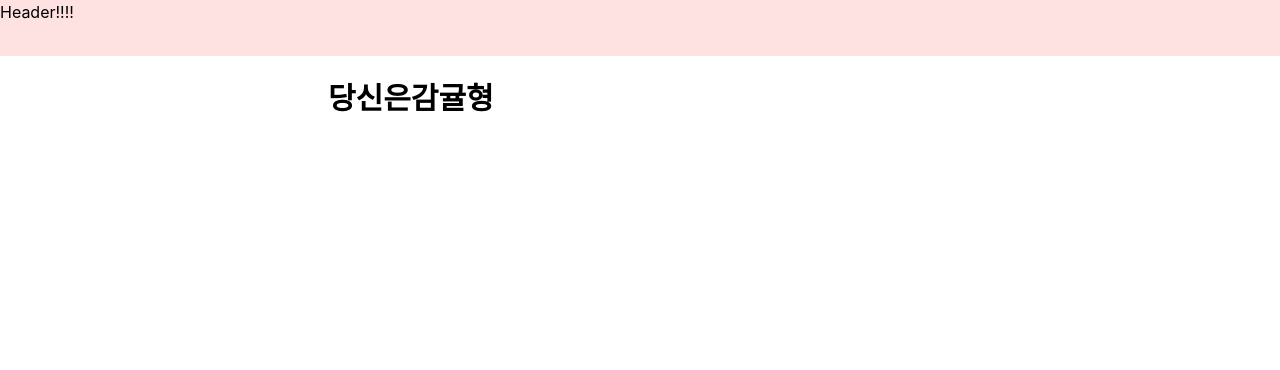
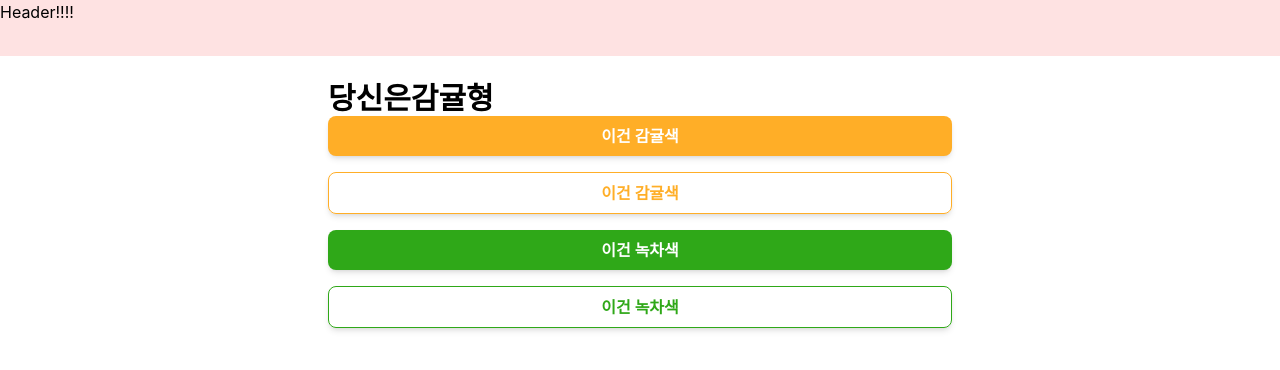
Before and after one commit to UniD-Hackathon-Team9/frontend, a Next.js app: page /result in a window 1280 px wide. Shown: the top 370 px of the page. Built offline with nearby package versions, Linux system fonts and the light colour scheme; a web font is replaced by a local one.

Commit message:
color scheme

```diff
--- a/src/constants/personalities.ts
+++ b/src/constants/personalities.ts
@@ -4,30 +4,34 @@ const Personalities:Personality[] = [
     {
         name: "돌하르방",
         type: PersonalityType.a,
+        color: "#888888",
         keyword: ["힐링", "느긋", "치유"],
         description: "당신은 돌하르방 유형!\n여행의 목적은 힐링이며, 느긋하게 다니는 것을 좋아하고 힘든 여행은 딱 질색"
     },
     {
         name: "감귤",
         type: PersonalityType.b,
+        color: "#F89B00",
         keyword: ["활발", "체험", '액티비티'],
         description: "당신은 유채꽃 유형!\n다양한 여행 방식을 모두 선호하며 여행 당시의 기분에 따라 달라짐. 때로는 같이 가는 사람의 의견을 따르곤 함."
     },
     {
         name: "노을",
         type: PersonalityType.c,
+        color: "#FD5e53",
         keyword: ["낭만", "감성", 'feel'],
         description: "당신은 노을 유형!\n낭만에 죽고 낭만에 산다. 감성 사진은 물론이고 여행은 음악과 함께. 일출과 노을 코스는 필수"
     },
     {
-
         name: "흑돼지",
+        color: "#F9A195",
         type: PersonalityType.a,
         keyword: ["맛집","음식"],
         description: "당신은 흑돼지 유형!\ㅜFood is my life. Life is food. 여행에서 남는 건 음식 뿐"
     },
     {
         name: "유채꽃",
+        color: "#EACB1A",
         type: PersonalityType.e,
         keyword: ["밸런스"],
         description: "당신은 유채꽃 유형!\n다양한 여행 방식을 모두 선호하며 여행 당시의 기분에 따라 달라짐. 때로는 같이 가는 사람의 의견을 따르곤 함."
--- a/src/constants/questions.ts
+++ b/src/constants/questions.ts
@@ -7,7 +7,7 @@ export const questions:Question[] = [
         title: "",
         first: {
             title: "",
-            image: "",
+            image: "/img/test/2_a.png",
             personality: [0, 0, 0, 0, 0],
             preference: Preferences[0]  //view, garden
         },
--- a/src/interfaces/personality.type.ts
+++ b/src/interfaces/personality.type.ts
@@ -8,4 +8,5 @@ export interface Personality {
     type: PersonalityType
     keyword: string[];
     description: string;
+    color: string
 }
--- a/src/pages/result/index.tsx
+++ b/src/pages/result/index.tsx
@@ -9,12 +9,31 @@ const Result:NextPage = () => {
         <div>
             <Header />
             <MobileLayout>
-                <div className="w-full p-6">
+                <div className="w-full p-6 flex flex-col">
                     <h1 className="text-3xl font-bold">
                         당신은
                         <span>{mytype}</span>
                     </h1>
+                    <button className="btn-primary">
+                        이건 감귤색
+                    </button>
+                    <div className="mt-4" />
+
+                    <button className="btn-primary-outline">
+                        이건 감귤색
+                    </button>
+                    <div className="mt-4" />
+
+                    <button className="btn-secondary">
+                        이건 녹차색
+                    </button>
+                    <div className="mt-4" />
+
+                    <button className="btn-secondary-outline">
+                        이건 녹차색
+                    </button>
                 </div>
+
                 </MobileLayout>
         </div>
     )
--- a/src/styles/globals.css
+++ b/src/styles/globals.css
@@ -18,3 +18,22 @@ a {
 * {
   box-sizing: border-box;
 }
+
+
+@layer components {
+  .btn {
+    @apply py-2 px-4 font-semibold rounded-lg shadow-md focus:outline-none focus:ring-2 focus:ring-blue-400 focus:ring-opacity-75;
+  }
+  .btn-primary {
+    @apply btn text-white bg-primary-500 hover:bg-primary-700;
+  }
+  .btn-primary-outline {
+    @apply btn border border-primary-500 text-primary-500 hover:bg-gray-100;
+  }
+  .btn-secondary {
+    @apply btn text-white bg-secondary-500 hover:bg-secondary-700;
+  }
+  .btn-secondary-outline {
+    @apply btn border border-secondary-500 text-secondary-500 hover:bg-gray-100;
+  }
+}
--- a/tailwind.config.js
+++ b/tailwind.config.js
@@ -2,7 +2,29 @@
 module.exports = {
   content: ["./src/**/*.{js,ts,jsx,tsx}"],
   theme: {
-    extend: {},
+    extend: {
+      colors: {
+        primary: {  // 감귤색
+          100: "#FFF7EA",
+          200: "#FFE2B1",
+          300: "#FFD083",
+          400: "#FFBF55",
+          500: "#FFAE27",
+          600: "#F89B00",
+          700: "#f88800",
+        },
+        secondary: { // 녹색
+          100: "#a2f093",
+          200: "#77e961",
+          300: "#55e339",
+          400: "#3bd11d",
+          500: "#2fa818",
+          600: "#248012",
+          700: "#008000",
+        }
+      }
+    },
+
   },
   plugins: [],
 };
```
Also changed, not shown: 1 other file (tests, documents, lock files or other folders).
